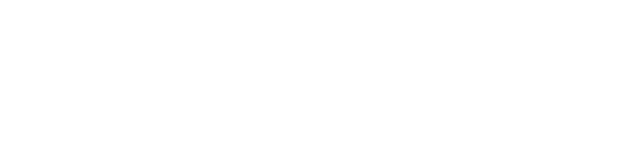
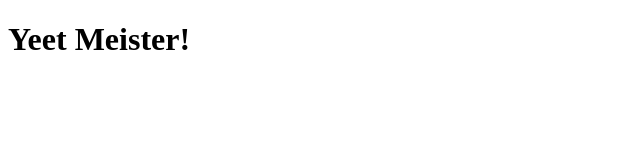
Before and after one commit to AestheticallyAsthmathicc/Burger-Queen-Landing-Page, a plain HTML site: page index.html in a window 1280 px wide. Shown: the whole page, without its empty margins (0-640 px from the left). Drawn offline with Linux system fonts and the light colour scheme.

```diff
--- a/index.html
+++ b/index.html
@@ -8,5 +8,5 @@
     <meta name="viewport" content="width=device-width, initial-scale=1">
     <link rel="stylesheet" type="text/css" media="screen" href="main.css">
 </head>
-
+    <h1>Yeet Meister!</h1>
 </html>
```
